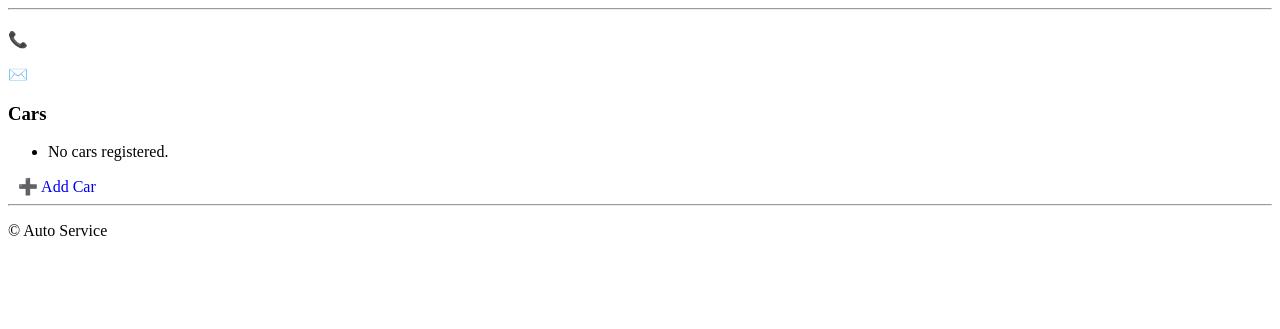
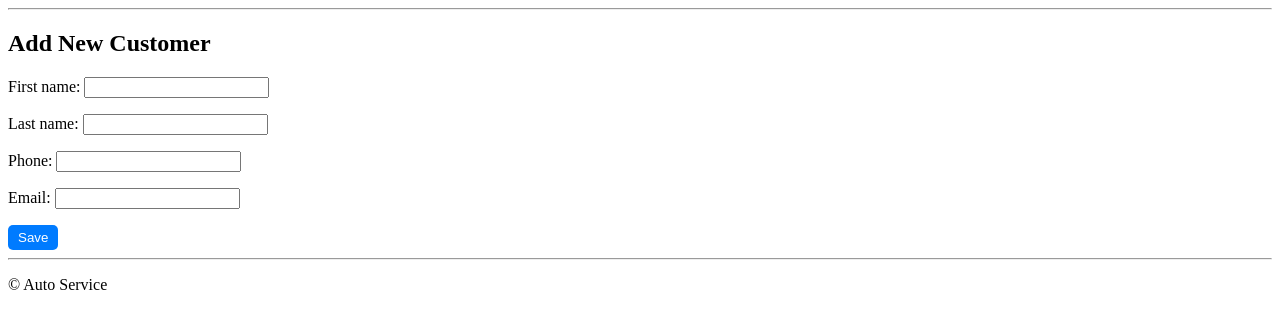
Before and after one commit to Osiakosia/Final_project, a Django app: page /finalapp/customers/add/ in a window 1280 px wide. Shown: the part 99-428 px from the top of the page. Run offline with Django 5.2, Linux system fonts and the light colour scheme.

Commit message:
changed customer_form html .

```diff
--- a/finalapp/templates/customers/customer_form.html
+++ b/finalapp/templates/customers/customer_form.html
@@ -1,16 +1,16 @@
 {% extends "base.html" %}
 {% block content %}
-<h2>{{ object.first_name }} {{ object.last_name }}</h2>
-<p>📞 {{ object.phone }}</p>
-<p>✉️ {{ object.email }}</p>
+<h2>
+  {% if object %}
+    Edit Customer: {{ object }}
+  {% else %}
+    Add New Customer
+  {% endif %}
+</h2>
 
-<h3>Cars</h3>
-<ul>
-  {% for car in object.cars.all %}
-    <li><a href="{% url 'car_detail' car.pk %}">{{ car }}</a></li>
-  {% empty %}
-    <li>No cars registered.</li>
-  {% endfor %}
-</ul>
-<a href="{% url 'car_create' %}?owner={{ object.pk }}">➕ Add Car</a>
+<form method="post">
+  {% csrf_token %}
+  {{ form.as_p }}
+  <button type="submit">Save</button>
+</form>
 {% endblock %}
```
